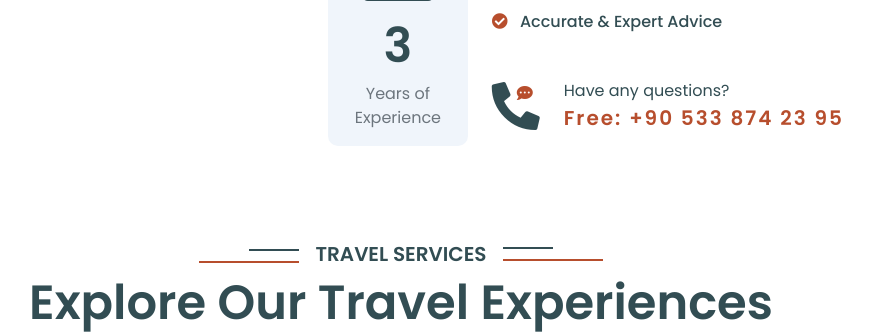
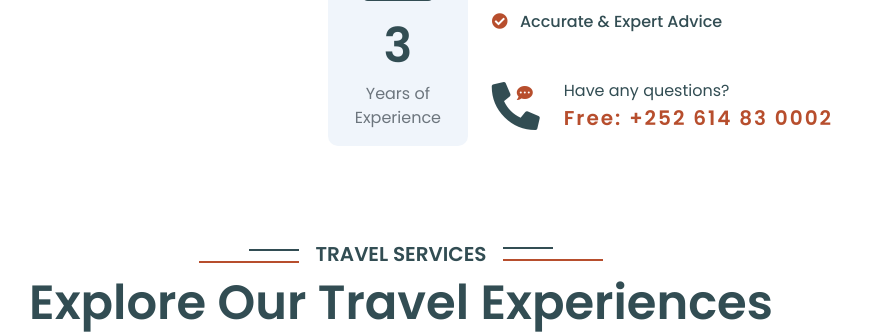
Before and after one commit to Alpha-lit/ballan, a Django app: page / in a window 1280 px wide. Shown: the part 1566-1901 px from the top of the page, without its empty margins (239-1111 px from the left). Run offline with Django 5.2, Linux system fonts and the light colour scheme; some libraries are stand-ins or nearby versions.

Commit message:
number update

```diff
--- a/templates/pages/home.html
+++ b/templates/pages/home.html
@@ -97,7 +97,7 @@
                                     </div>
                                     <div class="d-flex flex-column justify-content-center">
                                         <span class="text-primary">Have any questions?</span>
-                                        <span class="text-secondary fw-bold fs-5" style="letter-spacing: 2px;">Free: +90 533 874 23 95</span>
+                                        <span class="text-secondary fw-bold fs-5" style="letter-spacing: 2px;">Free: +252 614 83 0002</span>
                                     </div>
                                 </div>
                             </div>
```
